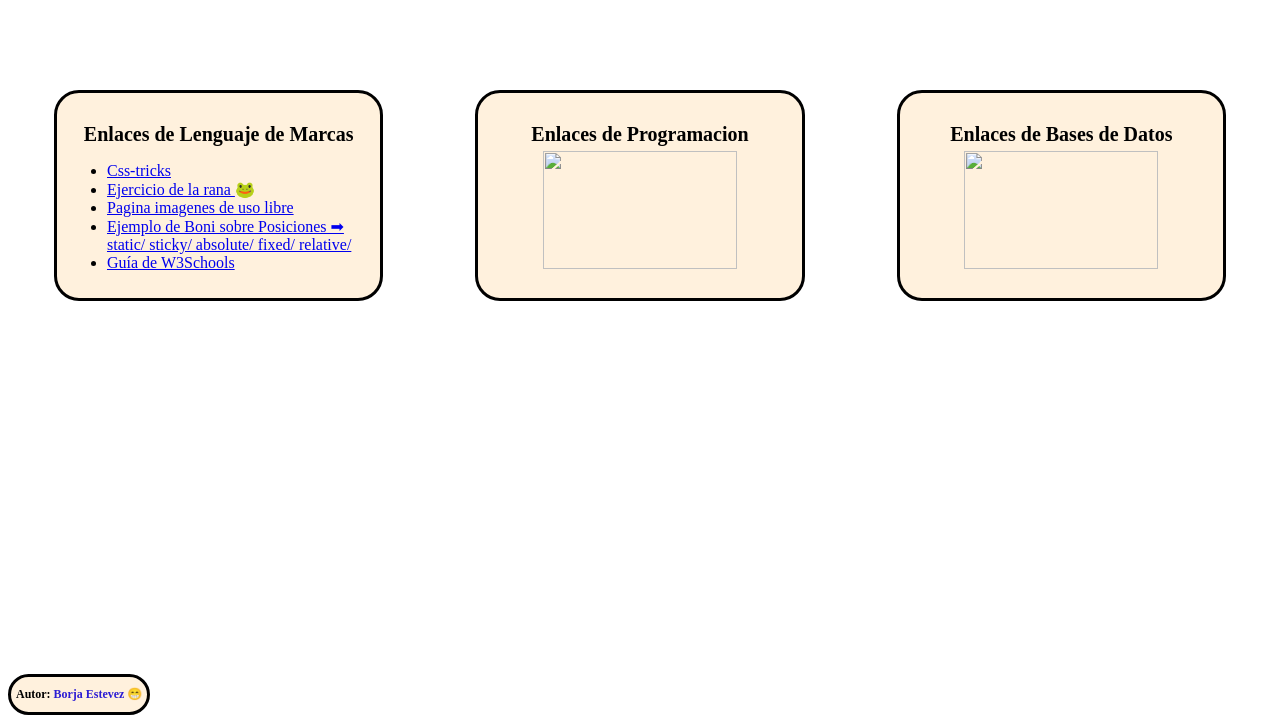
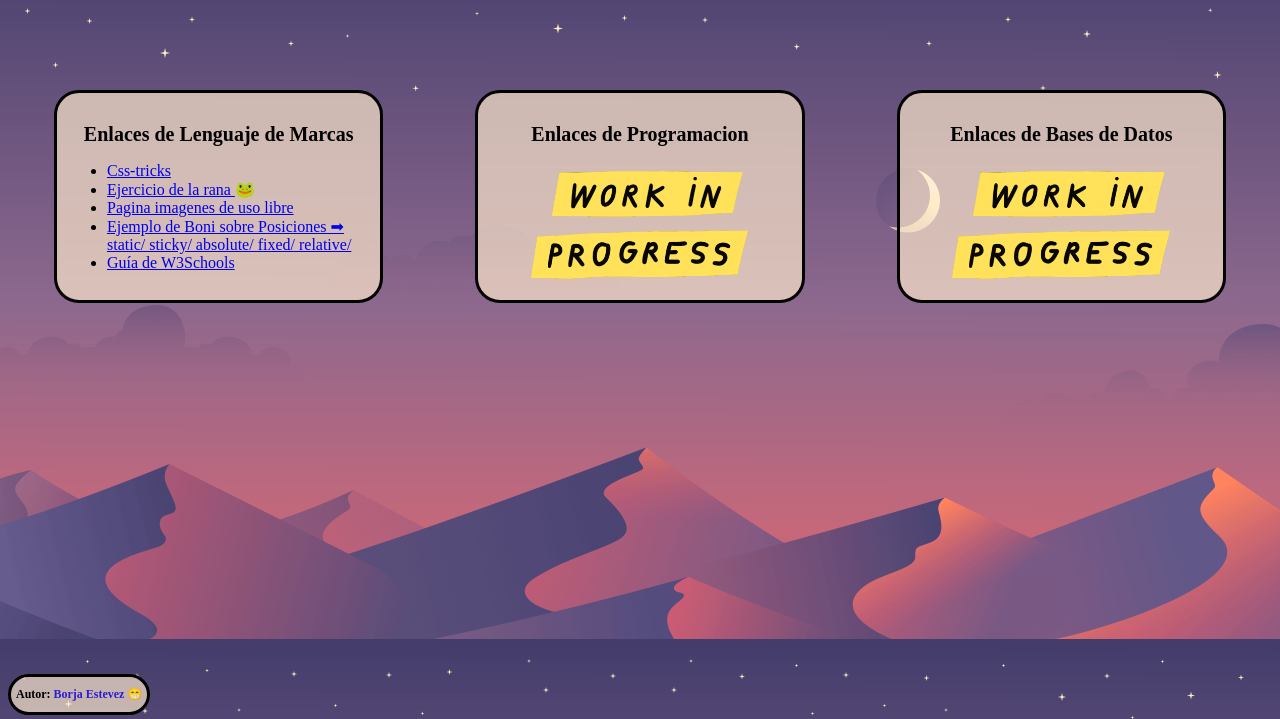
Before and after one commit to BorjaEA/ApuntesCenec, a plain HTML site: page index.html in a window 1280 px wide. Shown: the part 81-800 px from the top of the page. Drawn offline with Linux system fonts and the light colour scheme; the site is published under a folder, as on GitHub Pages, so addresses that start at the root find nothing.

Commit message:
cambios para la img

```diff
--- a/estilos.css
+++ b/estilos.css
@@ -77,11 +77,11 @@
 }
 
 .body {
-    background-image: url(/Imagenes/84248.png);
+    background-image: url(./Imagenes/84248.png);
     background-size: cover;
 }
 .body2 {
-    background-image: url(/Imagenes/2435550.png);
+    background-image: url(./Imagenes/2435550.png);
     background-size: cover;
 }
 
--- a/index.html
+++ b/index.html
@@ -77,11 +77,11 @@
         </div>
         <div class="contenedorRounded">
             <h3 class="letra2"> Enlaces de Programacion</h3>
-            <img class="imagenes1" ; src="/Imagenes/WIP Gif.gif" />
+            <img class="imagenes1" ; src="./Imagenes/WIP Gif.gif" />
         </div>
         <div class="contenedorRounded">
             <h3 class="letra2"> Enlaces de Bases de Datos</h3>
-            <img class="imagenes1" ; src="/Imagenes/WIP Gif.gif" />
+            <img class="imagenes1" ; src="./Imagenes/WIP Gif.gif" />
         </div>
     </div>
 
```
